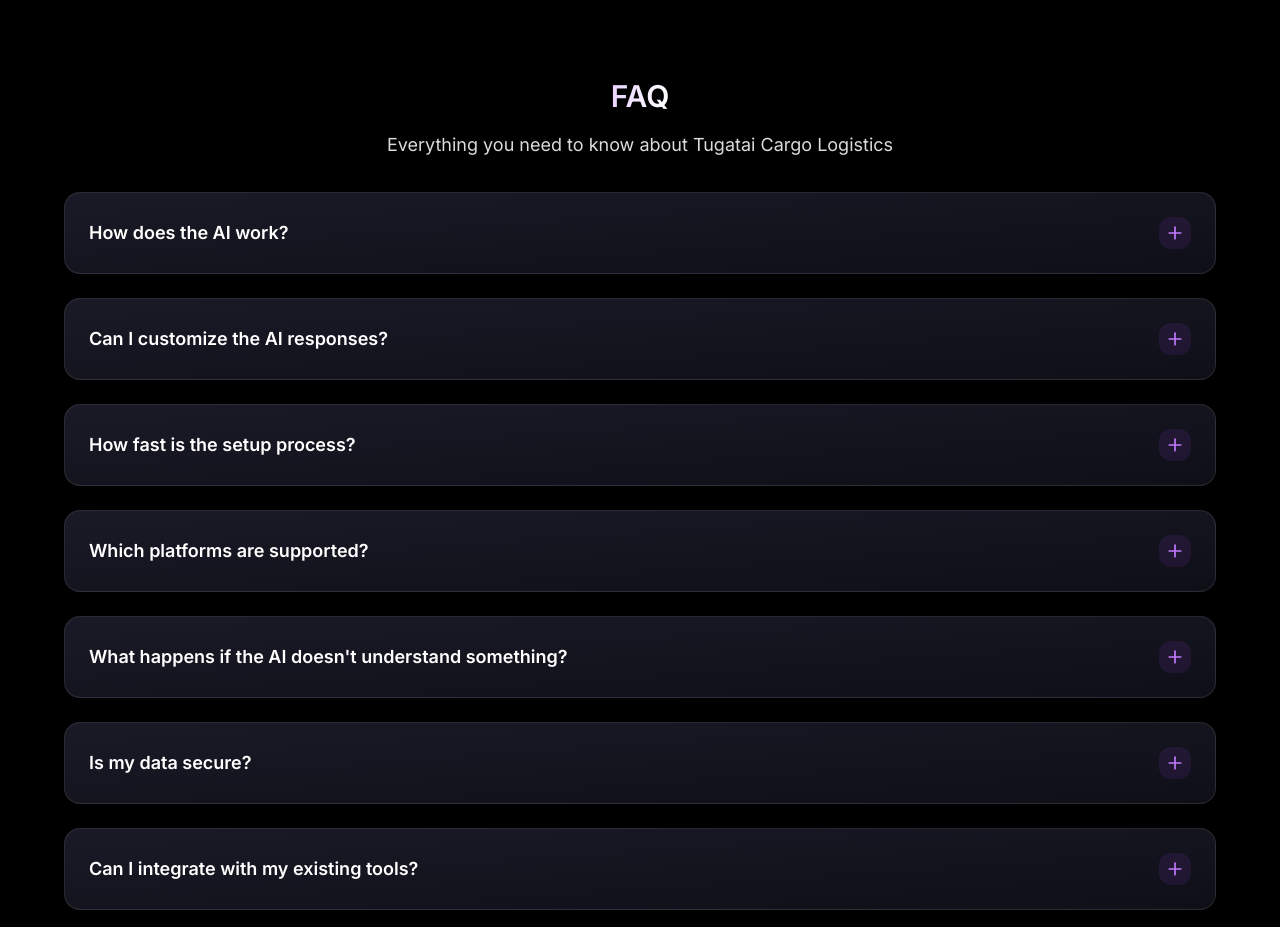
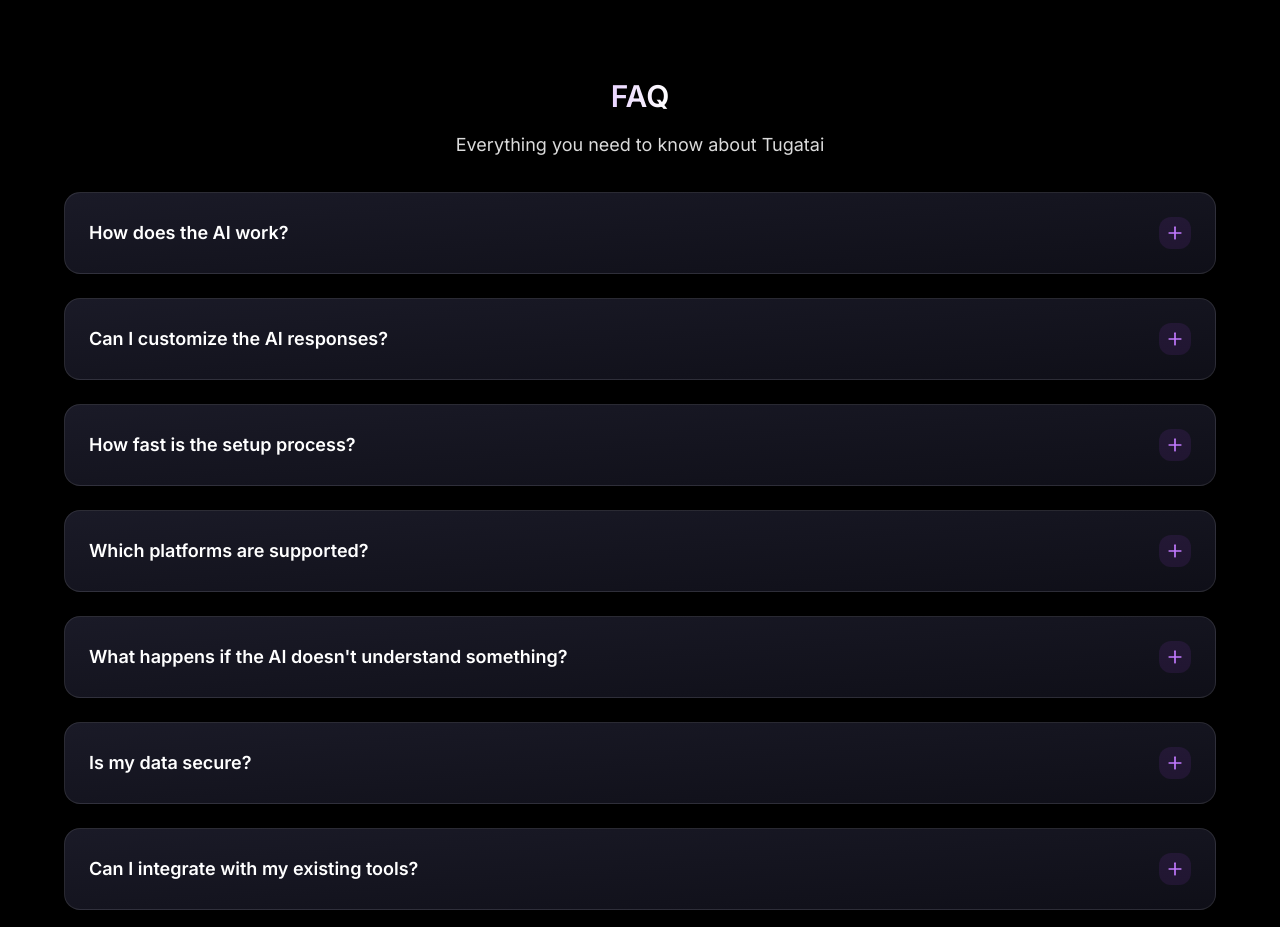
Before and after one commit to morshedsajid26/TUGATAI-LandingPage, a Next.js app in the folder tugatai-landing-page/: page / in a window 1280 px wide. Shown: the part 5140-6067 px from the top of the page. Built offline with nearby package versions, Linux system fonts and the light colour scheme.

Commit message:
update done

```diff
--- a/tugatai-landing-page/src/app/(landing page)/FAQ.jsx
+++ b/tugatai-landing-page/src/app/(landing page)/FAQ.jsx
@@ -55,7 +55,7 @@
         <div className="flex flex-col items-center">
           <Header
             titleText="FAQ"
-            subtitleText="Everything you need to know about Tugatai Cargo Logistics"
+            subtitleText="Everything you need to know about Tugatai"
           />
 
           <motion.div
```
